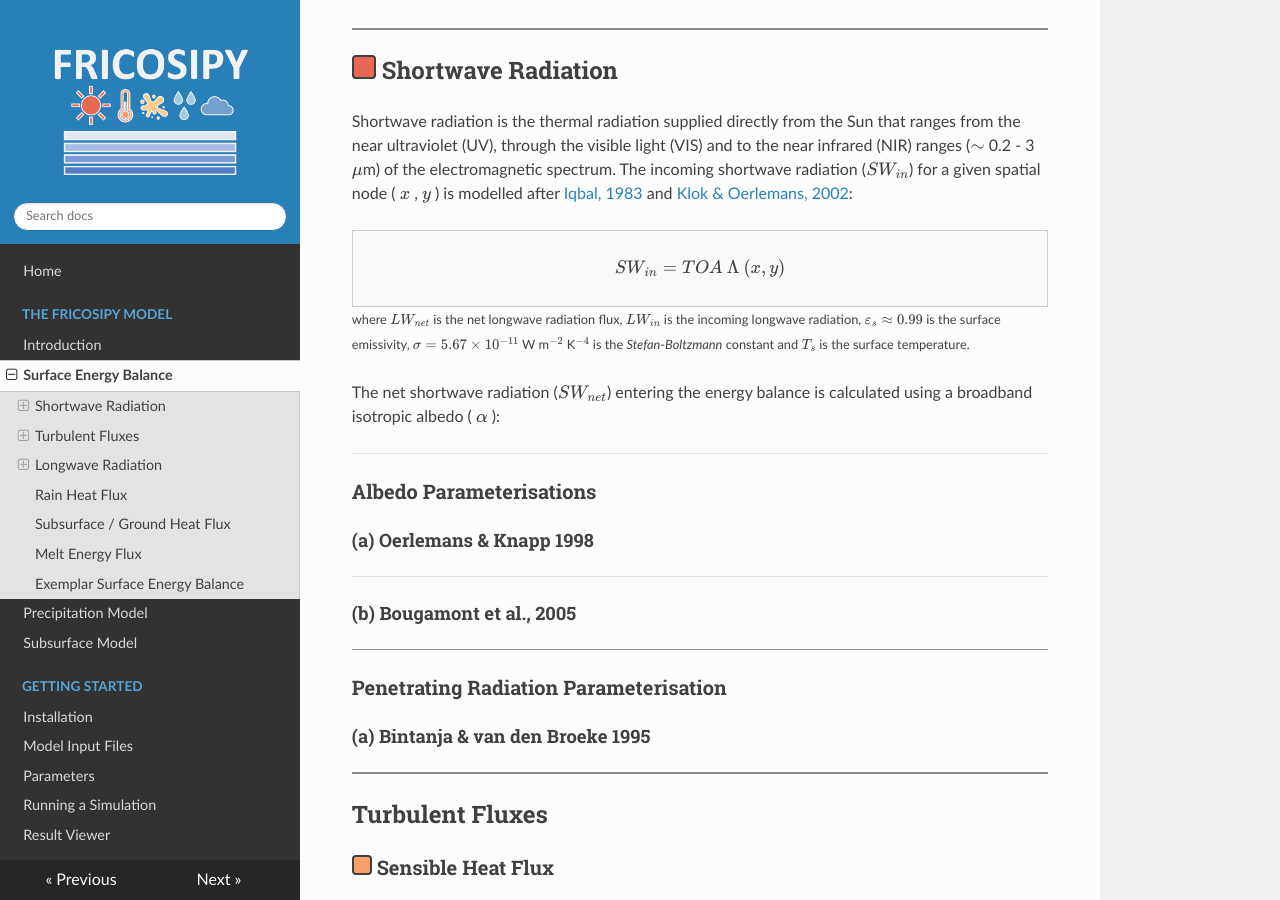
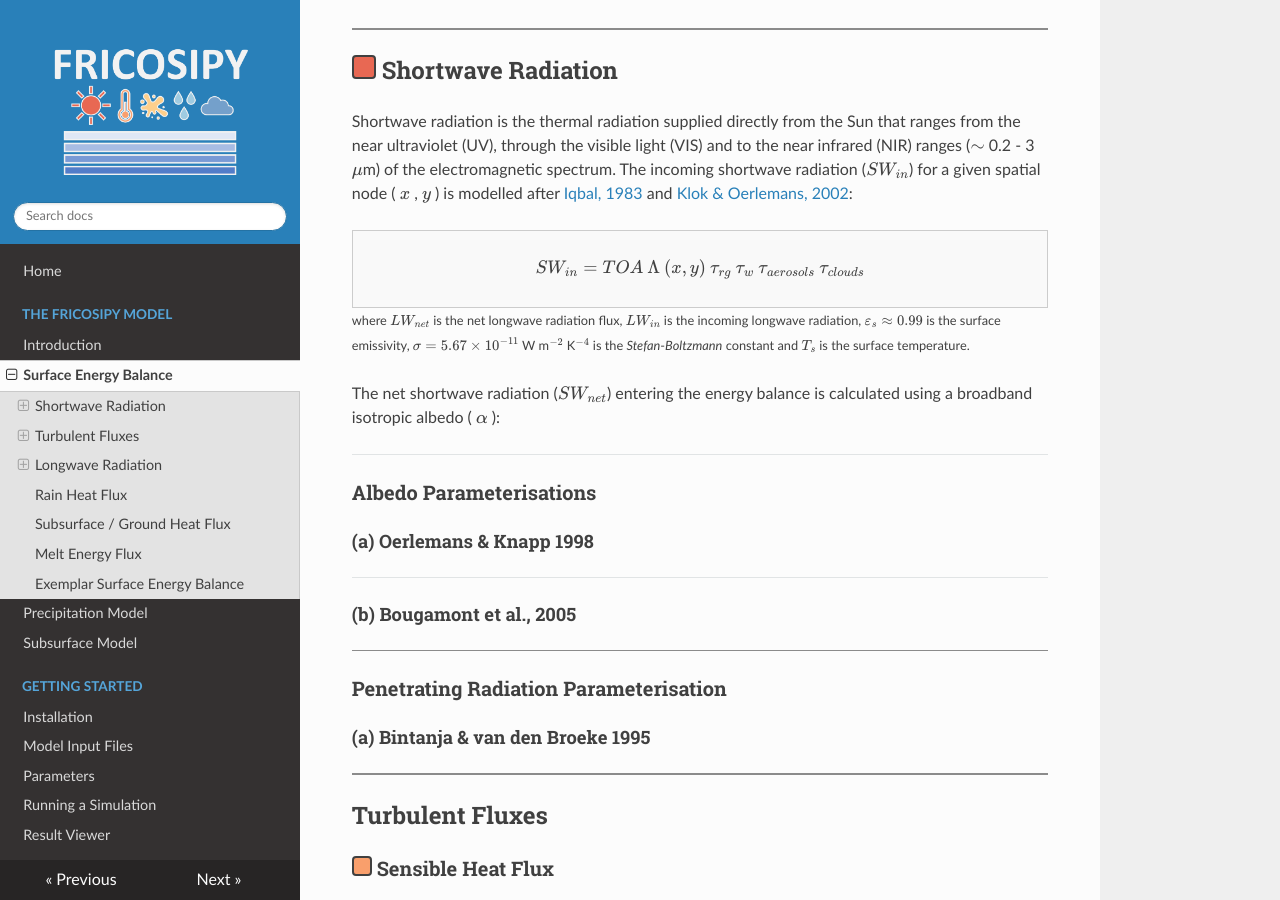
Before and after one commit to MarcusGastaldello/FRICOSIPY, an MkDocs documentation site: the page built from docs/surface_energy_balance.md, in a window 1280 px wide and 900 px high, scrolled down 1271 px. Built offline with MkDocs 1.6.1, drawn with Linux system fonts in a browser that asks for light colours; nearby versions of some CDN libraries.

Commit message:
Update surface_energy_balance.md

```diff
--- a/docs/surface_energy_balance.md
+++ b/docs/surface_energy_balance.md
@@ -38,7 +38,7 @@ Shortwave radiation is the thermal radiation supplied directly from the Sun that
 
 <div style="border:1px solid #ccc; padding:10px; background:#f9f9f9;">
 $$
-SW_{in} = TOA \: \Lambda \: (x,y)
+SW_{in} = TOA \: \Lambda \: (x,y) \: \tau_{rg} \: \tau_{w} \: \tau_{aerosols} \: \tau_{clouds}
 $$
 </div>
 <small>where $LW_{net}$  is the net longwave radiation flux, $LW_{in}$ is the incoming longwave radiation, $\varepsilon_{s} \approx 0.99$ is the surface emissivity, $\sigma = 5.67 \times 10^{-11}$ W m$^{-2}$ K$^{-4}$ is the *Stefan*-*Boltzmann* constant and $T_s$ is the surface temperature.</small>
```
